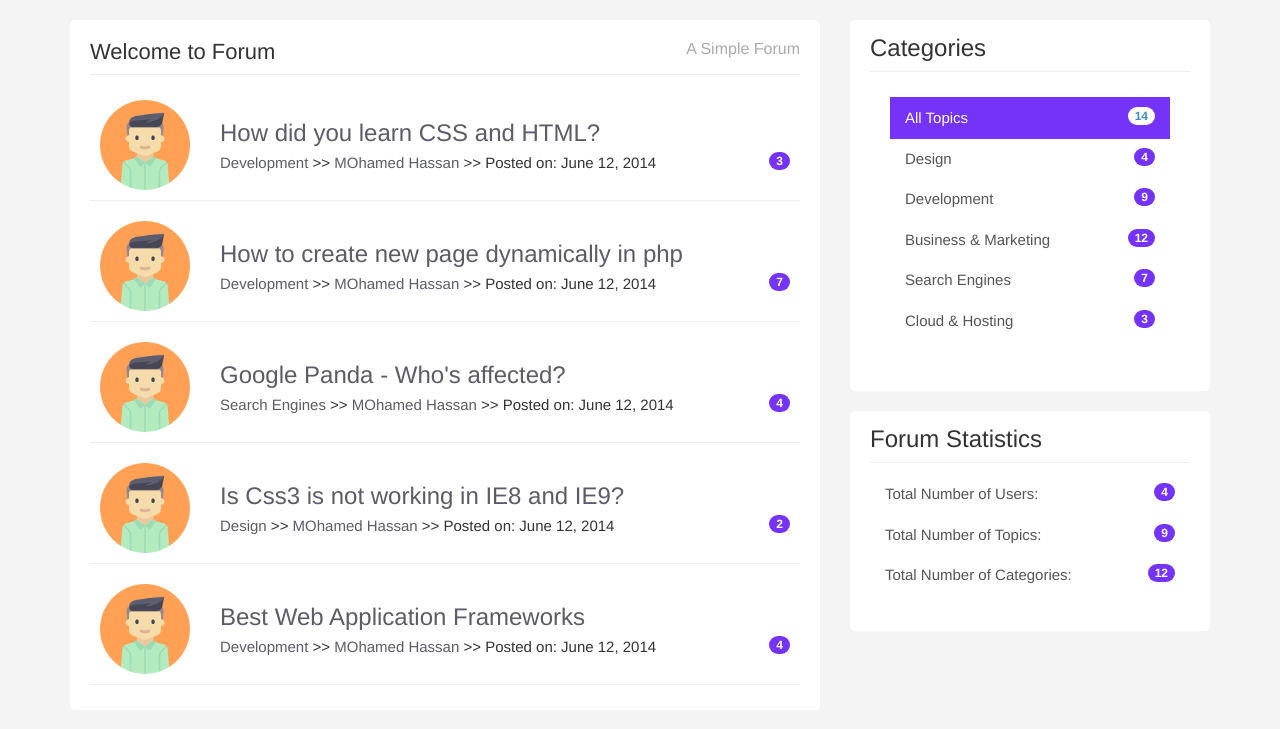
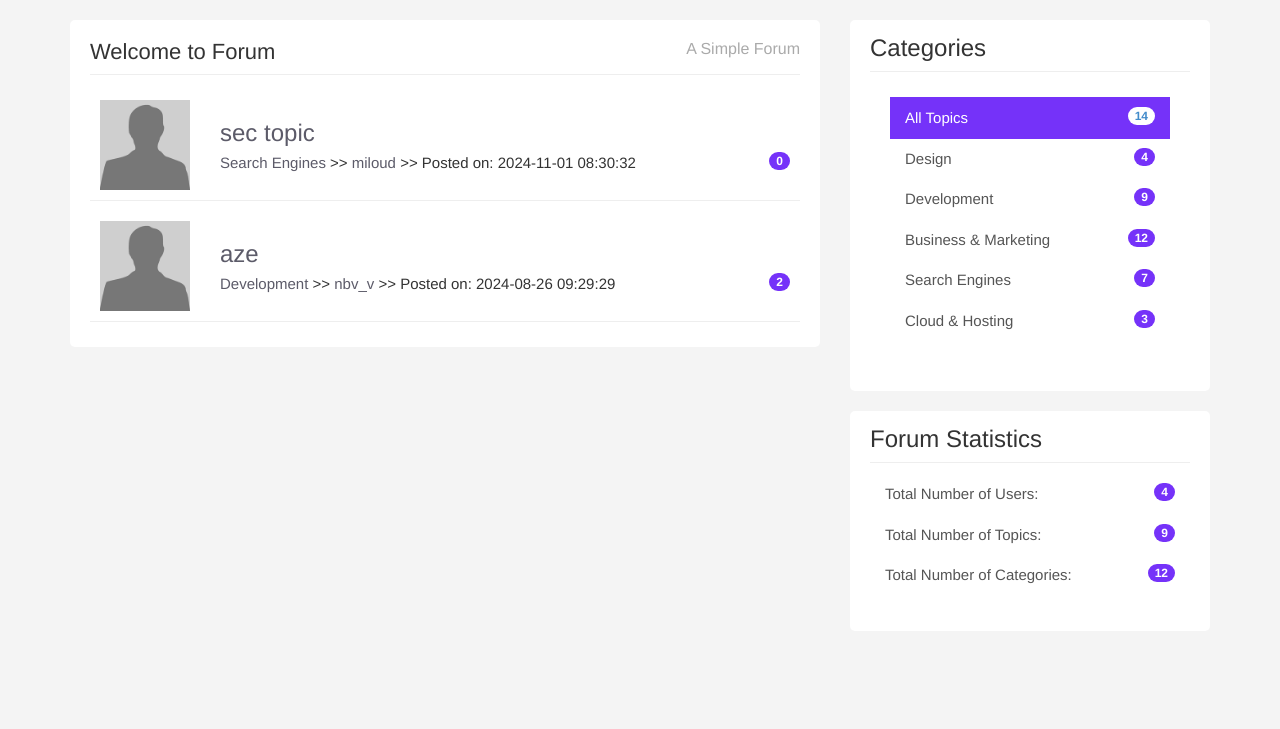
Before and after one commit to Miloud73/Forum_in_PHP, a PHP site: page /forum/ in a window 1280 px wide. Shown: the part 40-769 px from the top of the page. Run offline with PHP 8.4, Linux system fonts and the light colour scheme; data comes from the database, SQL or seed files in the repository; both versions use the stored data as it was after the commit; some libraries are stand-ins or nearby versions.

Commit message:
Create topics , showing topics+ implement db

```diff
--- a/auth/login.php
+++ b/auth/login.php
@@ -27,6 +27,7 @@ require "../includes/header.php";
           $_SESSION['user_id'] = $fetch['id'];
           // $_SESSION['name'] = $fetch['name'];
           $_SESSION['email'] = $fetch['email'];
+          $_SESSION['user_image'] = $fetch['image'];
           header("location:".APPURL."");
         } else {
           echo "<script>alert('Password is incorrect');</script>";
--- a/index.php
+++ b/index.php
@@ -1,4 +1,13 @@
 <?php require"includes/header.php" ?>
+<?php require"confing/confing.php" ?>
+<?php
+	$topics = $conn->query(
+		"SELECT topics.topics_id as id,topics.title as title , topics.category as category , topics.user_name as user_name , topics.user_image as user_image , topics.create_at as create_at , COUNT(replies.topics_id) as count_reply  FROM topics LEFT JOIN replies ON topics.topics_id = replies.topics_id GROUP BY (replies.topics_id)"
+	);
+	$topics->execute();
+
+	$allTopics = $topics->fetchAll(PDO::FETCH_OBJ);
+?>
 
     <div class="container">
 		<div class="row">
@@ -10,86 +19,33 @@
 						<div class="clearfix"></div>
 						<hr>
 						<ul id="topics">
+						<?php foreach($allTopics as $topic):?>
 							<li class="topic">
 							<div class="row">
 							<div class="col-md-2">
-								<img class="avatar pull-left" src="img/gravatar.png" />
+								<img class="avatar pull-left" src="img/<?php echo $topic->user_image; ?>" />
 							</div>
 							<div class="col-md-10">
 								<div class="topic-content pull-right">
-									<h3><a href="topic.html">How did you learn CSS and HTML?</a></h3>
+									<h3>
+										<a href="topic.html">
+											<?php echo $topic->title; ?>
+										</a>
+									</h3>
 									<div class="topic-info">
-										<a href="category.html">Development</a> >> <a href="profile.html">MOhamed Hassan</a> >> Posted on: June 12, 2014
-										<span class="color badge pull-right">3</span>
+										<a href="category.html">
+											<?php echo $topic->category; ?>
+										</a> >>
+										<a href="profile.html">
+											<?php echo $topic->user_name; ?>
+										</a>>> Posted on: <?php echo $topic->create_at; ?>
+										<span class="color badge pull-right"><?php echo $topic->count_reply; ?></span>
 									</div>
 								</div>
 							</div>
 						</div>
 					</li>
-					<li class="topic">
-						<div class="row">
-							<div class="col-md-2">
-								<img class="avatar pull-left" src="img/gravatar.png" />
-							</div>
-							<div class="col-md-10">
-								<div class="topic-content pull-right">
-									<h3><a href="topic.html">How to create new page dynamically in php</a> </h3>
-									<div class="topic-info">
-										<a href="category.html">Development</a> >> <a href="profile.html">MOhamed Hassan</a> >> Posted on: June 12, 2014
-										<span class="color badge pull-right">7</span>
-									</div>
-								</div>
-							</div>
-						</div>
-					</li>
-					<li class="topic">
-						<div class="row">
-							<div class="col-md-2">
-								<img class="avatar pull-left" src="img/gravatar.png" />
-							</div>
-							<div class="col-md-10">
-								<div class="topic-content pull-right">
-									<h3><a href="topic.html">Google Panda - Who's affected?</a></h3>
-									<div class="topic-info">
-										<a href="category.html">Search Engines</a> >> <a href="profile.html">MOhamed Hassan</a> >> Posted on: June 12, 2014
-										<span class="color badge pull-right">4</span>
-									</div>
-								</div>
-							</div>
-						</div>
-					</li>
-					<li class="topic">
-						<div class="row">
-							<div class="col-md-2">
-								<img class="avatar pull-left" src="img/gravatar.png" />
-							</div>
-							<div class="col-md-10">
-								<div class="topic-content pull-right">
-									<h3><a href="topic.html">Is Css3 is not working in IE8 and IE9?</a></h3>
-									<div class="topic-info">
-										<a href="category.html">Design</a> >> <a href="profile.html">MOhamed Hassan</a> >> Posted on: June 12, 2014
-										<span class="color badge pull-right">2</span>
-									</div>
-								</div>
-							</div>
-						</div>
-					</li>
-					<li class="topic">
-						<div class="row">
-							<div class="col-md-2">
-								<img class="avatar pull-left" src="img/gravatar.png" />
-							</div>
-							<div class="col-md-10">
-								<div class="topic-content pull-right">
-									<h3><a href="topic.html">Best Web Application Frameworks</a></h3>
-									<div class="topic-info">
-										<a href="category.html">Development</a> >> <a href="profile.html">MOhamed Hassan</a> >> Posted on: June 12, 2014
-										<span class="color badge pull-right">4</span>
-									</div>
-								</div>
-							</div>
-						</div>
-					</li>
+					<?php endforeach?>
 						</ul>
 
 					</div>
```
Also changed, not shown: db/forum.sql (added, +149 -0 lines).
